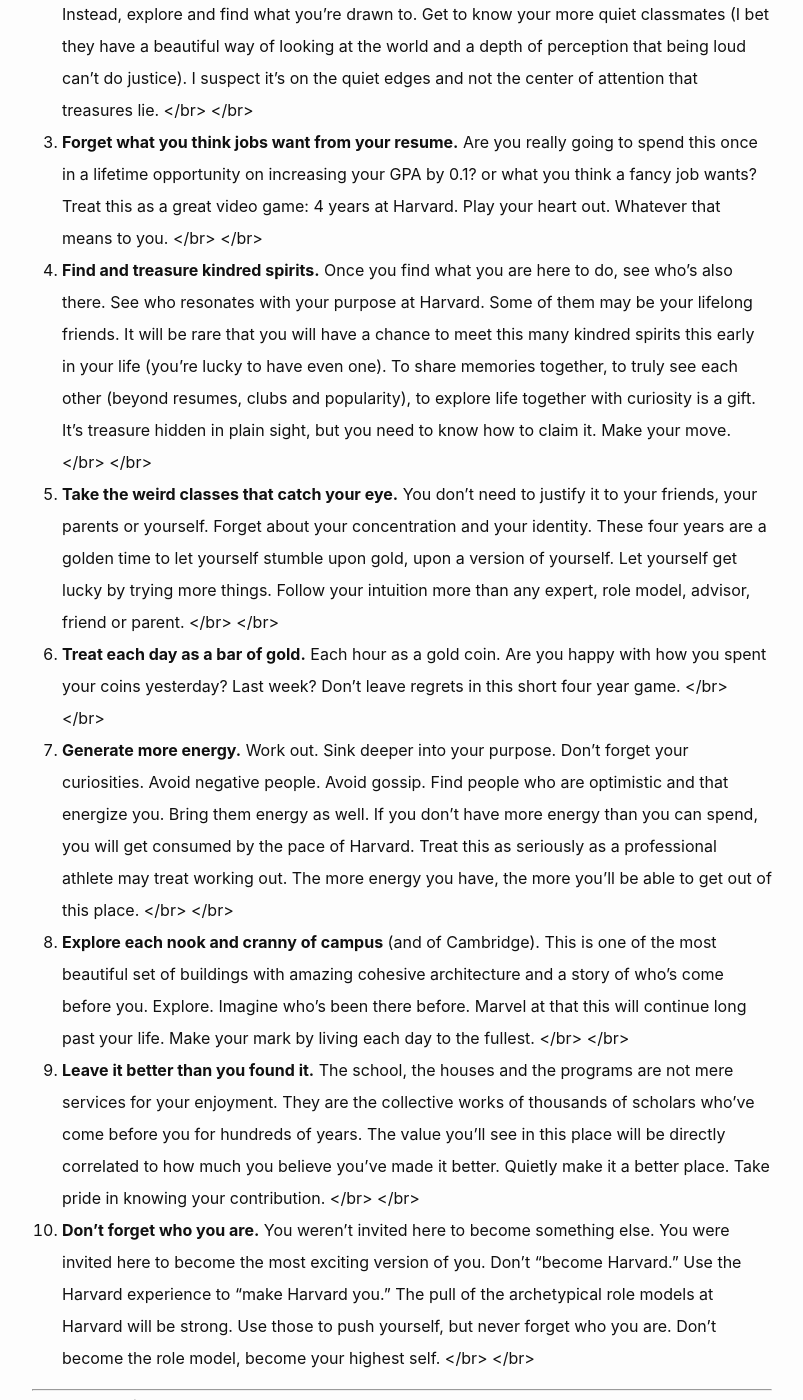
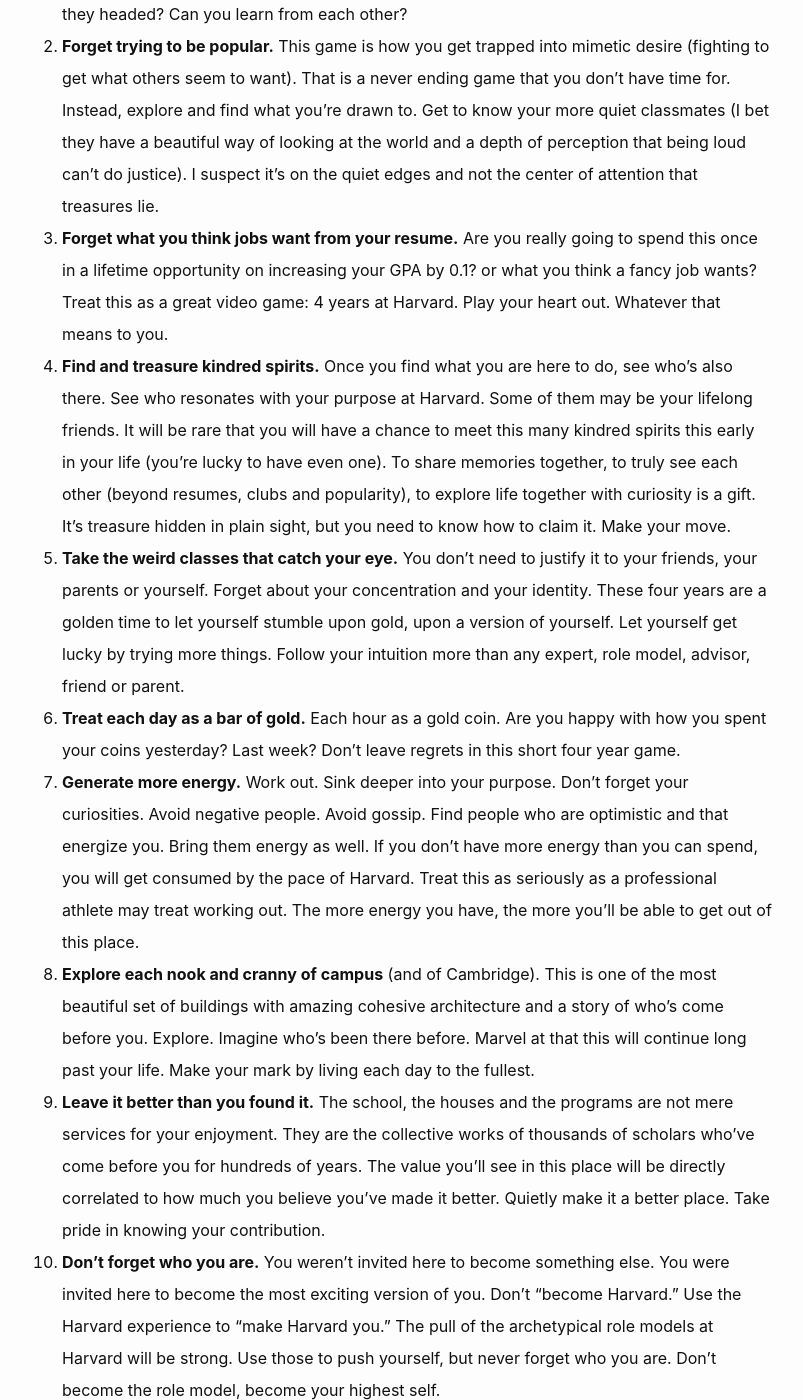
Before and after one commit to jonchoi/jon-choi.github.io, a Jekyll site: the page built from _posts/2023-01-10-ten-things-harvard.markdown, in a window 1280 px wide and 1400 px high, scrolled down 754 px. Shown: the whole window, without its empty margins (238-1041 px from the left). Built offline with Jekyll 4.4.1, drawn with Linux system fonts in a browser that asks for light colours; comment, search, counter and statistics services are not loaded; some of the changed text lies outside the part shown.

Commit message:
fix markdown syntax on 10 things Harvard

```diff
--- a/_posts/2023-01-10-ten-things-harvard.markdown
+++ b/_posts/2023-01-10-ten-things-harvard.markdown
@@ -13,27 +13,27 @@
 
 10 years after my graduation in 2013, below are 10 things I'd do differently at Harvard.
 
-Warmly, </br>
+Warmly, <br>
 Jon Choi
 
---  </br>
-Harvard College '13  </br>
-Quincy House </br>
-https://jonchoi.com </br>
+--  <br>
+Harvard College '13  <br>
+Quincy House <br>
+https://jonchoi.com <br>
 
 <br>
 
 ### Ten things I'd do differently at Harvard
-1. **Stop competing with others.** We all competed w/ classmates to get into Harvard, stop that now. It's now about connecting. Not networking. Not sizing each other up. Not competing. Connecting. Getting to know your peers. What drives them. Why are they here? Where are they headed? Can you learn from each other? </br>  </br>
-2. **Forget trying to be popular.** This game is how you get trapped into mimetic desire (fighting to get what others seem to want). That is a never ending game that you don't have time for. Instead, explore and find what you're drawn to. Get to know your more quiet classmates (I bet they have a beautiful way of looking at the world and a depth of perception that being loud can't do justice). I suspect it's on the quiet edges and not the center of attention that treasures lie. </br> </br>
-3. **Forget what you think jobs want from your resume.** Are you really going to spend this once in a lifetime opportunity on increasing your GPA by 0.1? or what you think a fancy job wants? Treat this as a great video game: 4 years at Harvard. Play your heart out. Whatever that means to you. </br> </br>
-4. **Find and treasure kindred spirits.** Once you find what you are here to do, see who's also there. See who resonates with your purpose at Harvard. Some of them may be your lifelong friends. It will be rare that you will have a chance to meet this many kindred spirits this early in your life (you're lucky to have even one). To share memories together, to truly see each other (beyond resumes, clubs and popularity), to explore life together with curiosity is a gift. It's treasure hidden in plain sight, but you need to know how to claim it. Make your move. </br> </br>
-5. **Take the weird classes that catch your eye.** You don't need to justify it to your friends, your parents or yourself. Forget about your concentration and your identity. These four years are a golden time to let yourself stumble upon gold, upon a version of yourself. Let yourself get lucky by trying more things. Follow your intuition more than any expert, role model, advisor, friend or parent. </br> </br>
-6. **Treat each day as a bar of gold.** Each hour as a gold coin. Are you happy with how you spent your coins yesterday? Last week? Don't leave regrets in this short four year game.  </br> </br>
-7. **Generate more energy.** Work out. Sink deeper into your purpose. Don't forget your curiosities. Avoid negative people. Avoid gossip. Find people who are optimistic and that energize you. Bring them energy as well. If you don't have more energy than you can spend, you will get consumed by the pace of Harvard. Treat this as seriously as a professional athlete may treat working out. The more energy you have, the more you'll be able to get out of this place. </br> </br>
-8. **Explore each nook and cranny of campus** (and of Cambridge). This is one of the most beautiful set of buildings with amazing cohesive architecture and a story of who's come before you. Explore. Imagine who's been there before. Marvel at that this will continue long past your life. Make your mark by living each day to the fullest.  </br> </br>
-9. **Leave it better than you found it.** The school, the houses and the programs are not mere services for your enjoyment. They are the collective works of thousands of scholars who've come before you for hundreds of years. The value you'll see in this place will be directly correlated to how much you believe you've made it better. Quietly make it a better place. Take pride in knowing your contribution.  </br> </br>
-10. **Don't forget who you are.** You weren't invited here to become something else. You were invited here to become the most exciting version of you. Don't "become Harvard." Use the Harvard experience to "make Harvard you." The pull of the archetypical role models at Harvard will be strong. Use those to push yourself, but never forget who you are. Don't become the role model, become your highest self. </br> </br>
+1. **Stop competing with others.** We all competed w/ classmates to get into Harvard, stop that now. It's now about connecting. Not networking. Not sizing each other up. Not competing. Connecting. Getting to know your peers. What drives them. Why are they here? Where are they headed? Can you learn from each other? <br>
+2. **Forget trying to be popular.** This game is how you get trapped into mimetic desire (fighting to get what others seem to want). That is a never ending game that you don't have time for. Instead, explore and find what you're drawn to. Get to know your more quiet classmates (I bet they have a beautiful way of looking at the world and a depth of perception that being loud can't do justice). I suspect it's on the quiet edges and not the center of attention that treasures lie. <br>
+3. **Forget what you think jobs want from your resume.** Are you really going to spend this once in a lifetime opportunity on increasing your GPA by 0.1? or what you think a fancy job wants? Treat this as a great video game: 4 years at Harvard. Play your heart out. Whatever that means to you. <br>
+4. **Find and treasure kindred spirits.** Once you find what you are here to do, see who's also there. See who resonates with your purpose at Harvard. Some of them may be your lifelong friends. It will be rare that you will have a chance to meet this many kindred spirits this early in your life (you're lucky to have even one). To share memories together, to truly see each other (beyond resumes, clubs and popularity), to explore life together with curiosity is a gift. It's treasure hidden in plain sight, but you need to know how to claim it. Make your move. <br>
+5. **Take the weird classes that catch your eye.** You don't need to justify it to your friends, your parents or yourself. Forget about your concentration and your identity. These four years are a golden time to let yourself stumble upon gold, upon a version of yourself. Let yourself get lucky by trying more things. Follow your intuition more than any expert, role model, advisor, friend or parent. <br>
+6. **Treat each day as a bar of gold.** Each hour as a gold coin. Are you happy with how you spent your coins yesterday? Last week? Don't leave regrets in this short four year game.  <br>
+7. **Generate more energy.** Work out. Sink deeper into your purpose. Don't forget your curiosities. Avoid negative people. Avoid gossip. Find people who are optimistic and that energize you. Bring them energy as well. If you don't have more energy than you can spend, you will get consumed by the pace of Harvard. Treat this as seriously as a professional athlete may treat working out. The more energy you have, the more you'll be able to get out of this place. <br>
+8. **Explore each nook and cranny of campus** (and of Cambridge). This is one of the most beautiful set of buildings with amazing cohesive architecture and a story of who's come before you. Explore. Imagine who's been there before. Marvel at that this will continue long past your life. Make your mark by living each day to the fullest.  <br>
+9. **Leave it better than you found it.** The school, the houses and the programs are not mere services for your enjoyment. They are the collective works of thousands of scholars who've come before you for hundreds of years. The value you'll see in this place will be directly correlated to how much you believe you've made it better. Quietly make it a better place. Take pride in knowing your contribution.  <br>
+10. **Don't forget who you are.** You weren't invited here to become something else. You were invited here to become the most exciting version of you. Don't "become Harvard." Use the Harvard experience to "make Harvard you." The pull of the archetypical role models at Harvard will be strong. Use those to push yourself, but never forget who you are. Don't become the role model, become your highest self. <br>
 
 ---
 
```
